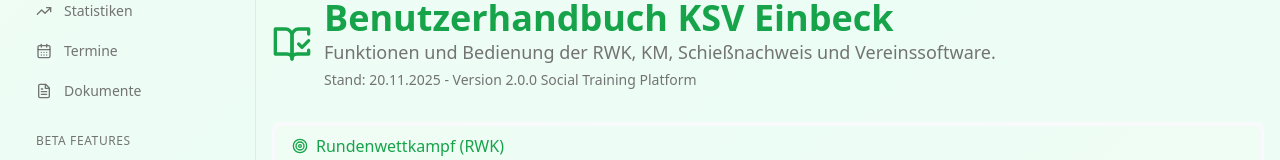
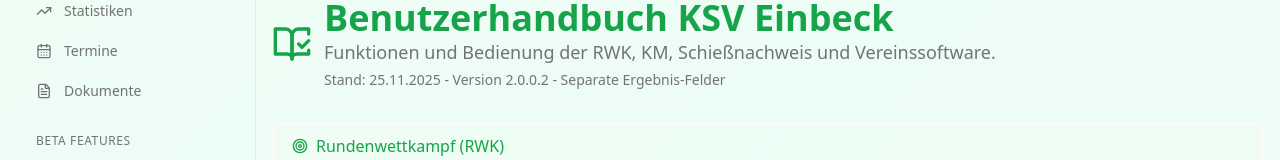
Before and after one commit to Muggy663/rwk-ksv-einbeck, a Next.js app: page /handbuch in a window 1280 px wide. Shown: the part 147-307 px from the top of the page. Built offline with nearby package versions, Linux system fonts and the light colour scheme; no server answers.

Commit message:
Version 2.0.0.2 - Update documentation and version numbers

```diff
--- a/package.json
+++ b/package.json
@@ -1,6 +1,6 @@
 {
   "name": "rwk-ksv-einbeck-live-tabellen-wettkampf-management",
-  "version": "2.0.0.1",
+  "version": "2.0.0.2",
   "private": true,
   "scripts": {
     "dev": "next dev",
--- a/src/app/handbuch/page.tsx
+++ b/src/app/handbuch/page.tsx
@@ -24,7 +24,7 @@ export default function HandbuchPage() {
             Funktionen und Bedienung der RWK, KM, Schießnachweis und Vereinssoftware.
           </p>
           <p className="text-xs md:text-sm text-muted-foreground mt-1">
-            Stand: 20.11.2025 - Version 2.0.0 Social Training Platform
+            Stand: 25.11.2025 - Version 2.0.0.2 - Separate Ergebnis-Felder
           </p>
         </div>
       </div>
@@ -891,7 +891,7 @@ export default function HandbuchPage() {
           <Card className="shadow-lg">
             <CardHeader>
               <CardTitle className="text-2xl text-accent">Social Training Platform - Benutzerhandbuch</CardTitle>
-              <CardDescription>Version 2.0.0 - Die erste Community-Plattform für Sportschützen</CardDescription>
+              <CardDescription>Version 2.0.0.2 - Die erste Community-Plattform für Sportschützen</CardDescription>
             </CardHeader>
             <CardContent className="space-y-2 text-sm">
               <ul className="list-disc list-inside pl-4 space-y-1">
```
Also changed, not shown: 1 other file (tests, documents, lock files or other folders).
